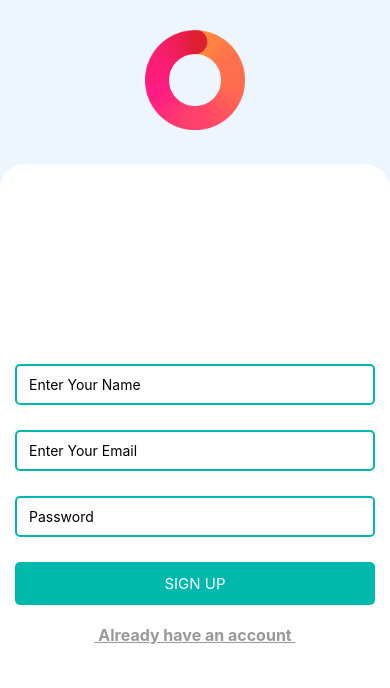
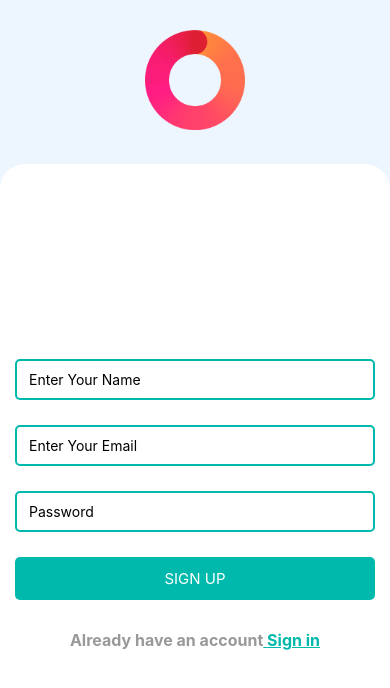
Before and after one commit to devendra-kushwah/react-native-cli-poc, a React Native app: screen /SignUp in a window 390 px wide. Shown: the top 688 px of the page. Built offline with nearby package versions, Linux system fonts and the light colour scheme.

Commit message:
merged styles file

```diff
--- /dev/null
+++ b/src/assets/styles/index.js
@@ -0,0 +1,6 @@
+import flexBox from "./flexBox";
+import global from "./global";
+import spaces from "./spaces";
+import layoutOne from "./layoutOne";
+
+export {flexBox,global, spaces, layoutOne };
--- a/src/screens/signUp/signUp.js
+++ b/src/screens/signUp/signUp.js
@@ -1,15 +1,8 @@
 import React, {useState} from 'react';
 import {TextInput, View, Text, Image} from 'react-native';
 
-// Custom components
-import {Button} from '../../components/buttons';
-
-// style
-import flexBox from "../../assets/styles/flexBox";
-import layoutOne from "../../assets/styles/layoutOne";
-import global from '../../assets/styles/global';
-import spaces from '../../assets/styles/spaces';
-
+import {Button, PlainButton} from '../../components/buttons';
+import {flexBox, layoutOne, global, spaces} from "../../assets/styles";
 
 const {input, helpTextOne, logo} = global;
 const {topView, contentView, mainView} = layoutOne;
@@ -17,8 +10,6 @@ const {flex1, centerY, centerX} = flexBox;
 const {spaceX} = spaces;
 
 const SignUp = ({ navigation }) => {
-  // Global style
-  const {centerLayout, input, underLine, helpTextOne} = global;
 
   const [name, setName] = useState('');
   const [email, setEmail] = useState('');
@@ -60,7 +51,10 @@ const SignUp = ({ navigation }) => {
             value={password}
           />
           <Button onPress={() => submitAction()} title="Sign up" />
-      <Text style={[helpTextOne, underLine]} onPress={()=> navigation.push("Login")}> Already have an account </Text>
+          <Text style={helpTextOne}>
+            Already have an account
+              <PlainButton onPress={()=> navigation.push("Login")} title=" Sign in" />
+          </Text>
         </View>
     </View>
   );
```
Also changed, not shown: src/screens/logIn/logIn.js (+2 -10 lines). Lines whose indentation alone changed are shown as unchanged.
